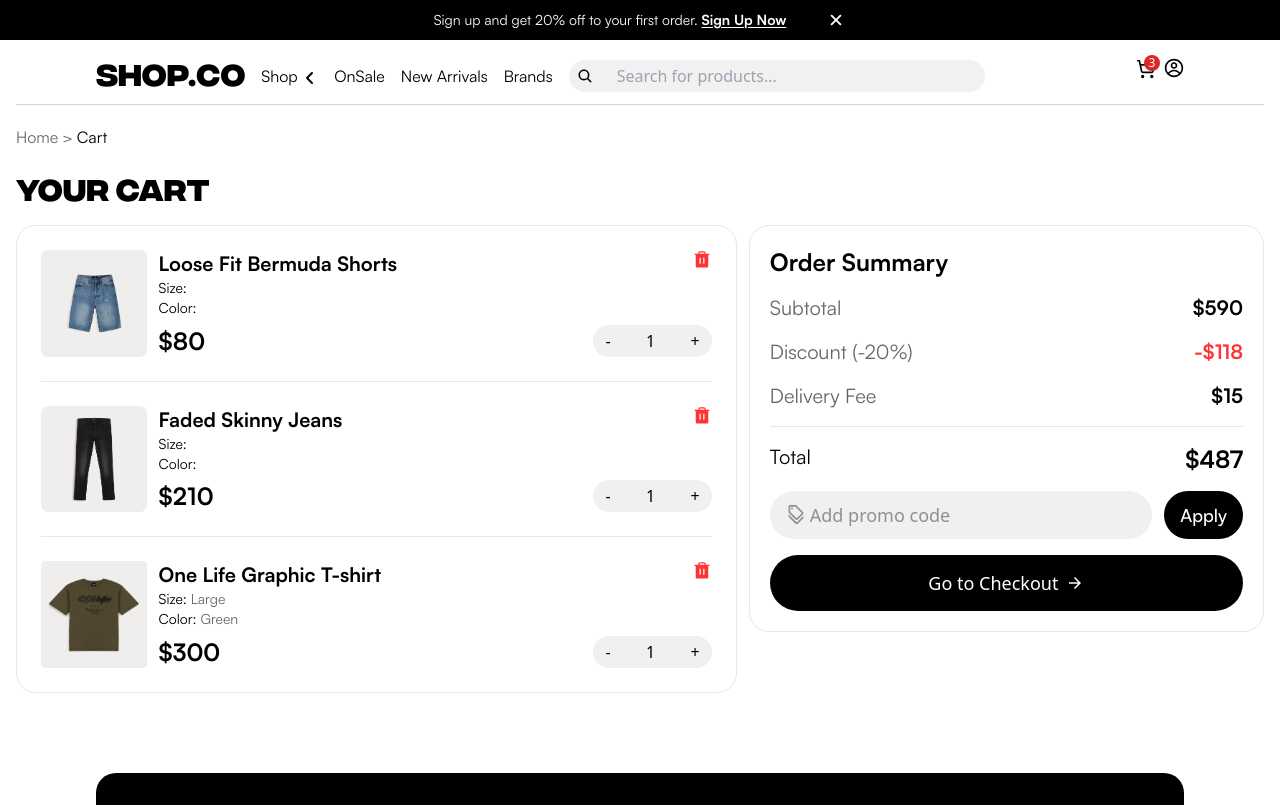
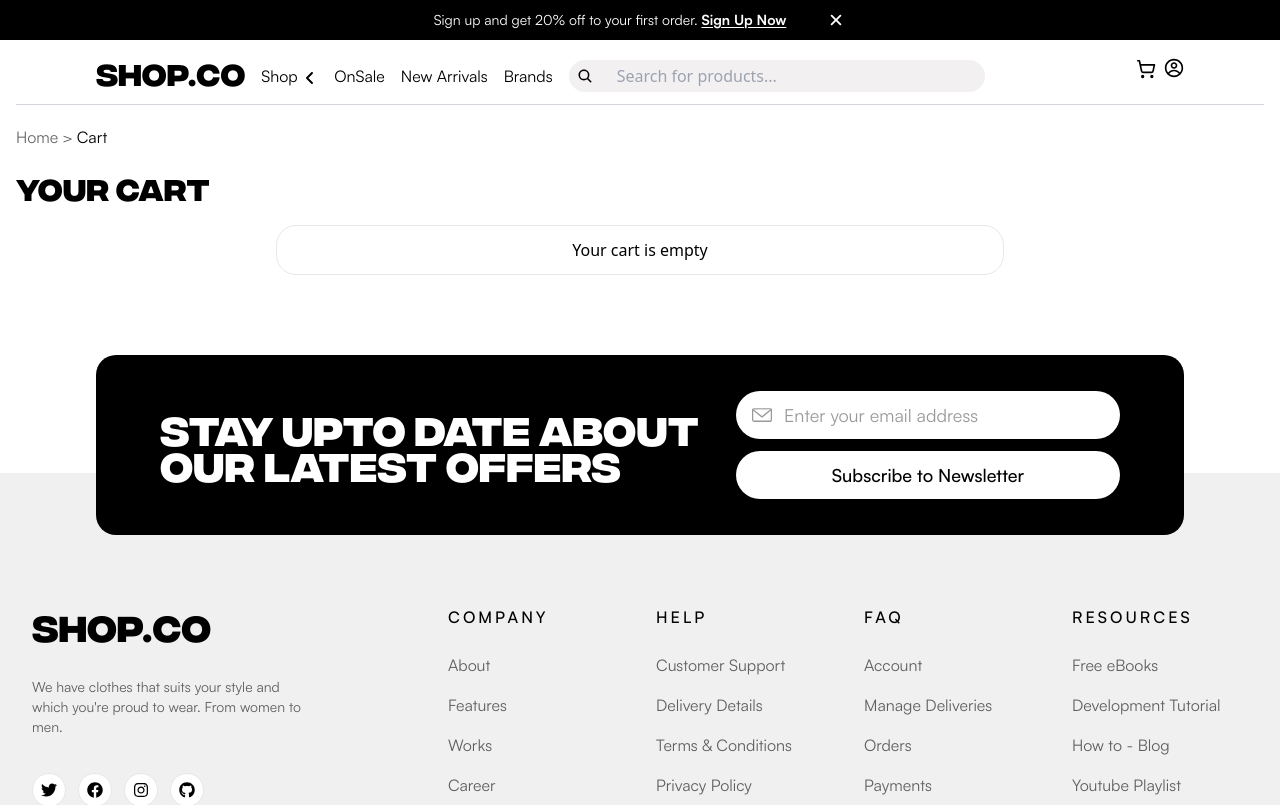
Before and after one commit to WebDev-MAP/E-Commerce, a React (Vite) app: page /cart in a window 1280 px wide. Shown: the top 805 px of the page. Built offline with nearby package versions, Linux system fonts and the light colour scheme.

Commit message:
Refactor ProductDetails and ShoppingCartItems components

```diff
--- a/src/components/ProductDetails.jsx
+++ b/src/components/ProductDetails.jsx
@@ -3,12 +3,15 @@ import { FaPlus, FaMinus, FaStar } from 'react-icons/fa'
 import { TiTick } from 'react-icons/ti'
 
 import { products } from '../data/products'
+import { useShopContext } from '../context/ShopContext'
 
 const ProductDetails = ({ product }) => {
   const [quantity, setQuantity] = useState(1)
   const [mainImage, setMainImage] = useState(`${product.mainImage}`)
   const [selectedColor, setSelectedColor] = useState('')
   const [selectedSize, setSelectedSize] = useState('')
+
+  const { increaseCartQuantity } = useShopContext()
 
   function incrementQuantity() {
     let _quantity = quantity + 1
@@ -19,6 +22,19 @@ const ProductDetails = ({ product }) => {
     if (quantity === 1) return
     let _quantity = quantity - 1
     setQuantity(_quantity)
+  }
+
+  function addToCart() {
+    // if (quantity === 0 || selectedColor === '' || size === '') return
+    if (selectedColor === '') {
+      alert('Please select a color')
+      return
+    }
+    if (selectedSize === '') {
+      alert('Please select a size')
+      return
+    }
+    increaseCartQuantity(product.id, quantity)
   }
   return (
     <>
@@ -166,7 +182,10 @@ const ProductDetails = ({ product }) => {
                   <FaPlus className="text-sm md:text-xl" />
                 </button>
               </div>
-              <button className="w-2/3 rounded-3xl bg-black font-satoshi_medium text-sm text-white md:text-base">
+              <button
+                onClick={addToCart}
+                className="w-2/3 rounded-3xl bg-black font-satoshi_medium text-sm text-white md:text-base"
+              >
                 Add to Cart
               </button>
             </div>
--- a/src/components/ShoppingCartItems.jsx
+++ b/src/components/ShoppingCartItems.jsx
@@ -38,13 +38,13 @@ function ShoppingCartItems() {
                             <p className="font-satoshi_regular text-[12px] md:text-sm">
                               Size:{' '}
                               <span className="text-black text-opacity-60">
-                                {product.size}
+                                {cartItem.size}
                               </span>
                             </p>
                             <p className="font-satoshi_regular text-[12px] md:text-sm">
                               Color:{' '}
                               <span className="text-black text-opacity-60">
-                                {product.color}
+                                {cartItem.color}
                               </span>
                             </p>
                           </div>
--- a/src/context/ShopContext.jsx
+++ b/src/context/ShopContext.jsx
@@ -17,23 +17,20 @@ function Provider({ children }) {
     setFilterOpen,
   }
 
-  const [cartItems, setCartItems] = useState([
-    { id: 7, quantity: 1 },
-    { id: 8, quantity: 1 },
-    { id: 12, quantity: 1 },
-  ])
+  const [cartItems, setCartItems] = useState([])
 
   const cartQuantity = cartItems.reduce(
     (quantity, item) => item.quantity + quantity,
     0
   )
-  console.log('TotalItems:', cartQuantity)
+  // console.log('TotalItems:', cartQuantity)
+  console.log('Cart Items:', cartItems)
 
   // To Add a Product in the Cart or Increase Quantity of an Item in the Cart
-  const increaseCartQuantity = (id) => {
+  const increaseCartQuantity = (id, quantity = 1) => {
     const cartItemsUpdate = () => {
       if (cartItems.find((item) => item.id === id) == null) {
-        return [...cartItems, { id, quantity: 1 }]
+        return [...cartItems, { id, quantity: quantity }]
       } else {
         return cartItems.map((item) => {
           if (item.id === id) {
```
